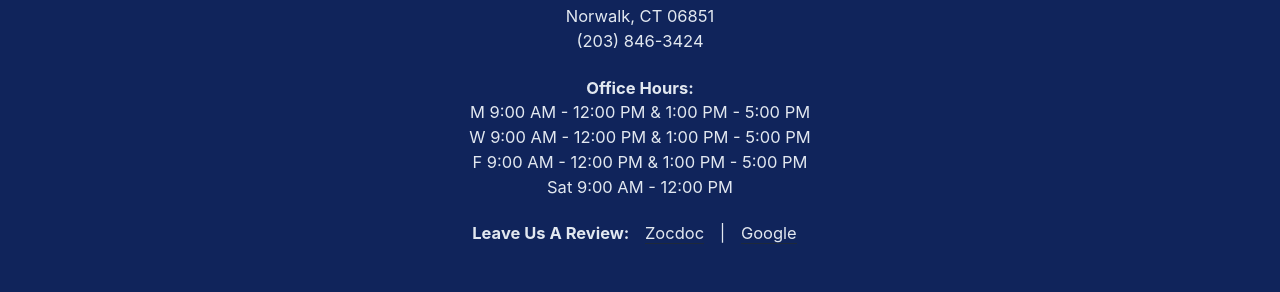
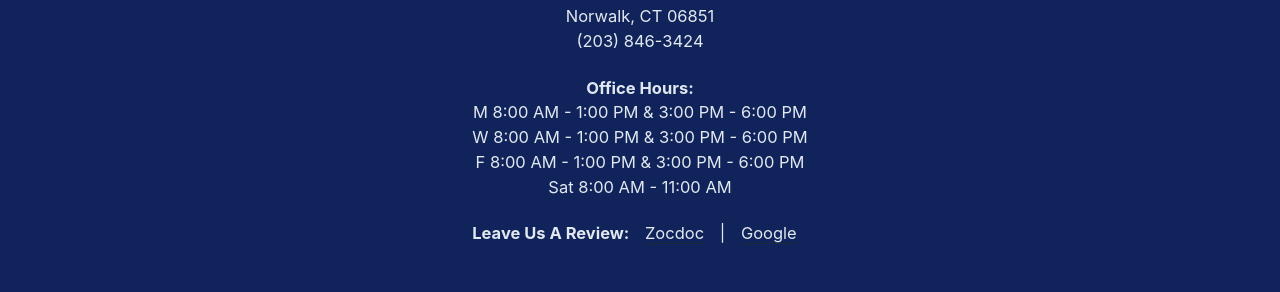
Before and after one commit to millerms/CranburyChiropractic, a Jekyll site: the page built from index.md, in a window 1280 px wide and 900 px high, scrolled down 4387 px. Shown: the part 543-835 px from the top of the window. Built offline with Jekyll 4.4.1, drawn with Linux system fonts in a browser that asks for light colours; cached includes are drawn as plain includes; the list of posts is cut into pages by our own code.

Commit message:
hours in footer

```diff
--- a/_includes/footer/custom.html
+++ b/_includes/footer/custom.html
@@ -25,10 +25,10 @@
     <div class="footer__nav" style="margin: 0 0;">
     <p style="margin: 0; font-size: 0.75rem; position: relative; text-align: center;">
       <strong>Office Hours:</strong> <br>
-        M 9:00 AM - 12:00 PM & 1:00 PM - 5:00 PM<br>
-        W 9:00 AM - 12:00 PM & 1:00 PM - 5:00 PM<br>
-        F 9:00 AM - 12:00 PM & 1:00 PM - 5:00 PM<br>
-        Sat 9:00 AM - 12:00 PM<br>
+        M 8:00 AM - 1:00 PM & 3:00 PM - 6:00 PM<br>
+        W 8:00 AM - 1:00 PM & 3:00 PM - 6:00 PM<br>
+        F 8:00 AM - 1:00 PM & 3:00 PM - 6:00 PM<br>
+        Sat 8:00 AM - 11:00 AM<br>
     </p>
       <div class="footer__nav" style="margin: 1rem 0;">
     <p style="margin: 0; font-size: 0.75rem; position: relative; text-align: center;">
```
